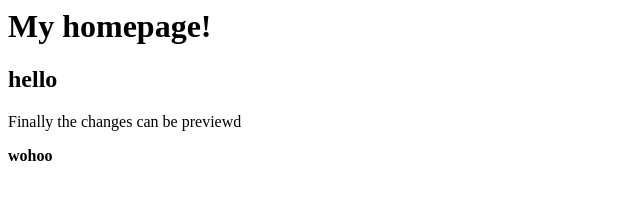
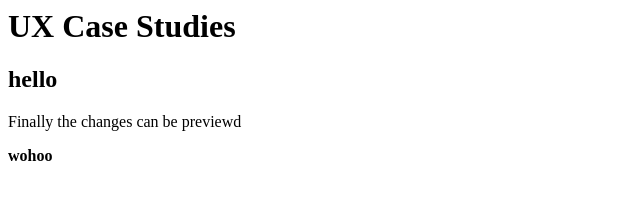
Before and after one commit to elusiveanmol/elusiveanmol.github.io, a plain HTML site: page index.html in a window 1280 px wide. Shown: the whole page, without its empty margins (0-640 px from the left). Drawn offline with Linux system fonts and the light colour scheme.

Commit message:
Update index.html

```diff
--- a/index.html
+++ b/index.html
@@ -1,12 +1,12 @@
 <html>
   <head>
-    <title>UX Case Studies</title>
+    <title>elusiveanmol</title>
   </head>
 
 
   <body>
 
-    <h1>My homepage!</h1>
+    <h1>UX Case Studies</h1>
 
     <h2>hello</h2>
       <p>Finally the changes can be previewd</p>
```
